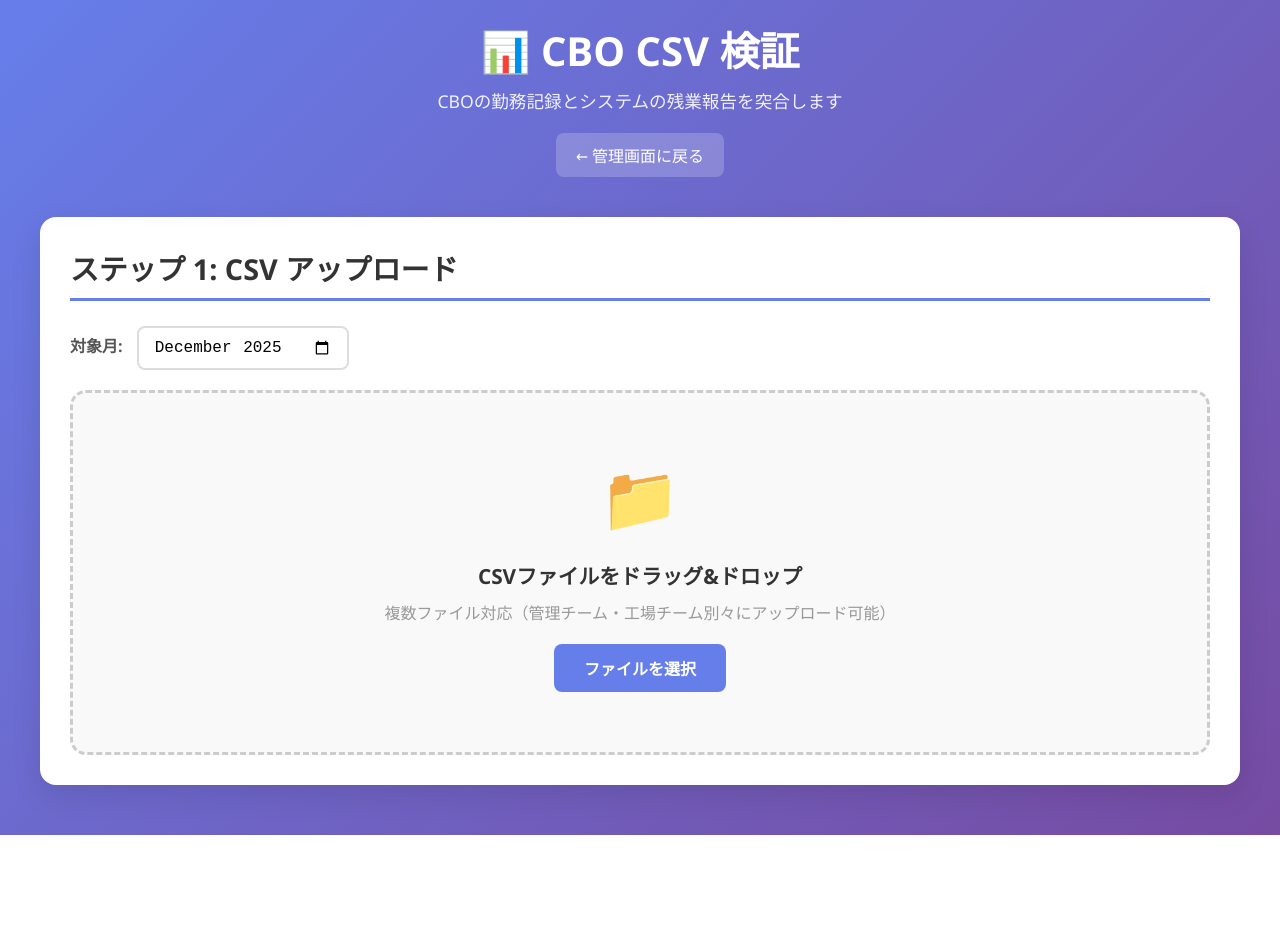
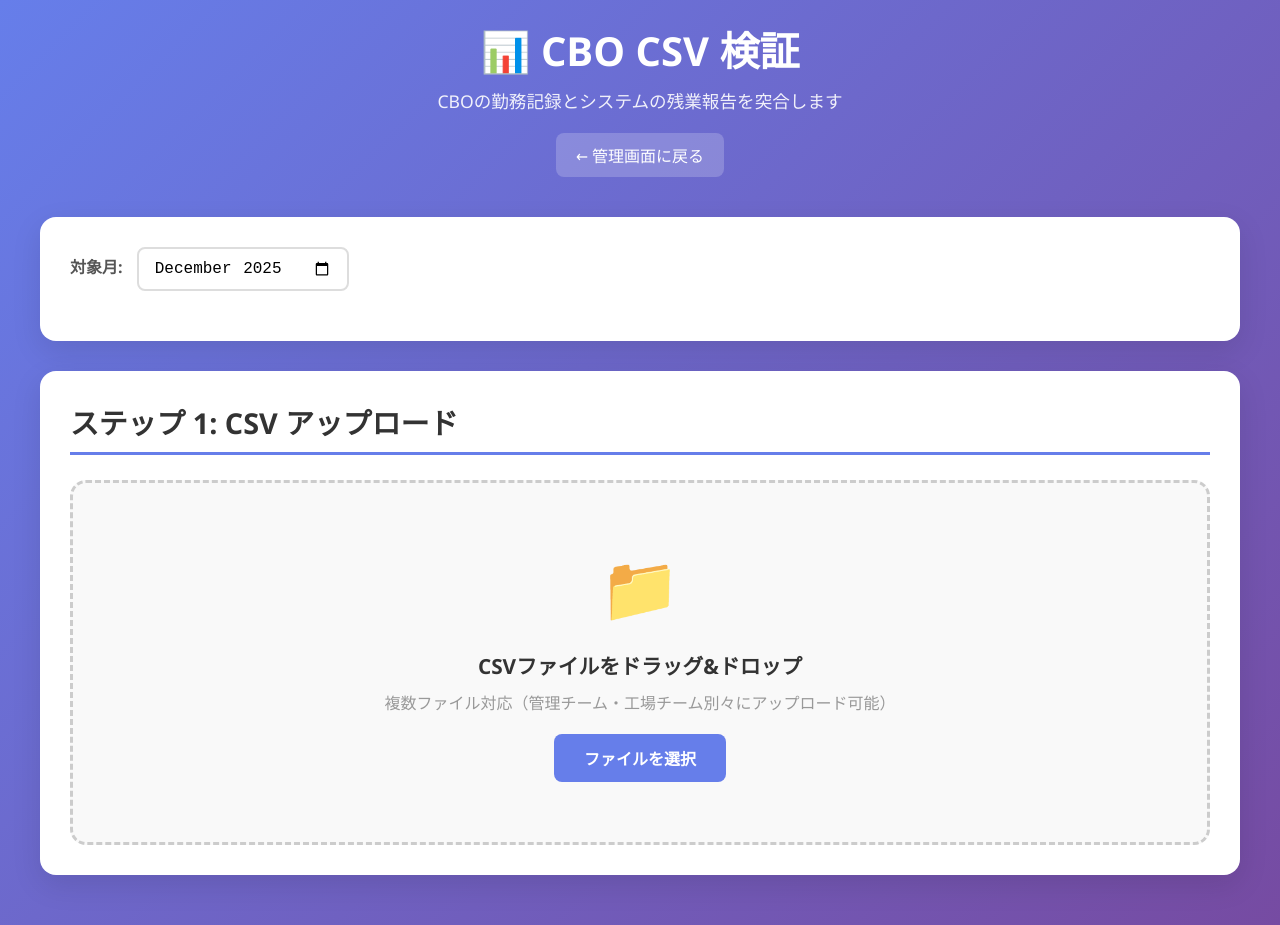
Before and after one commit to tatehub778/overtime-report-bot, a website: page public/cbo-verify.html in a window 1280 px wide. Before the commit the page ends 835 px from the top, so only its background shows below. Drawn offline with Linux system fonts and the light colour scheme; no server answers.

Commit message:
Move month selector to separate section to keep it visible

```diff
--- a/public/cbo-verify.html
+++ b/public/cbo-verify.html
@@ -16,14 +16,17 @@
             <a href="admin.html" class="back-link">← 管理画面に戻る</a>
         </header>
 
-        <!-- ステップ1: CSVアップロード -->
-        <section id="upload-section" class="section">
-            <h2>ステップ 1: CSV アップロード</h2>
-
+        <!-- コントロールセクション（月選択） -->
+        <section id="control-section" class="section">
             <div class="month-selector">
                 <label for="target-month">対象月:</label>
                 <input type="month" id="target-month" required>
             </div>
+        </section>
+
+        <!-- ステップ1: CSVアップロード -->
+        <section id="upload-section" class="section">
+            <h2>ステップ 1: CSV アップロード</h2>
 
             <div class="upload-area" id="upload-area">
                 <div class="upload-icon">📁</div>
```
